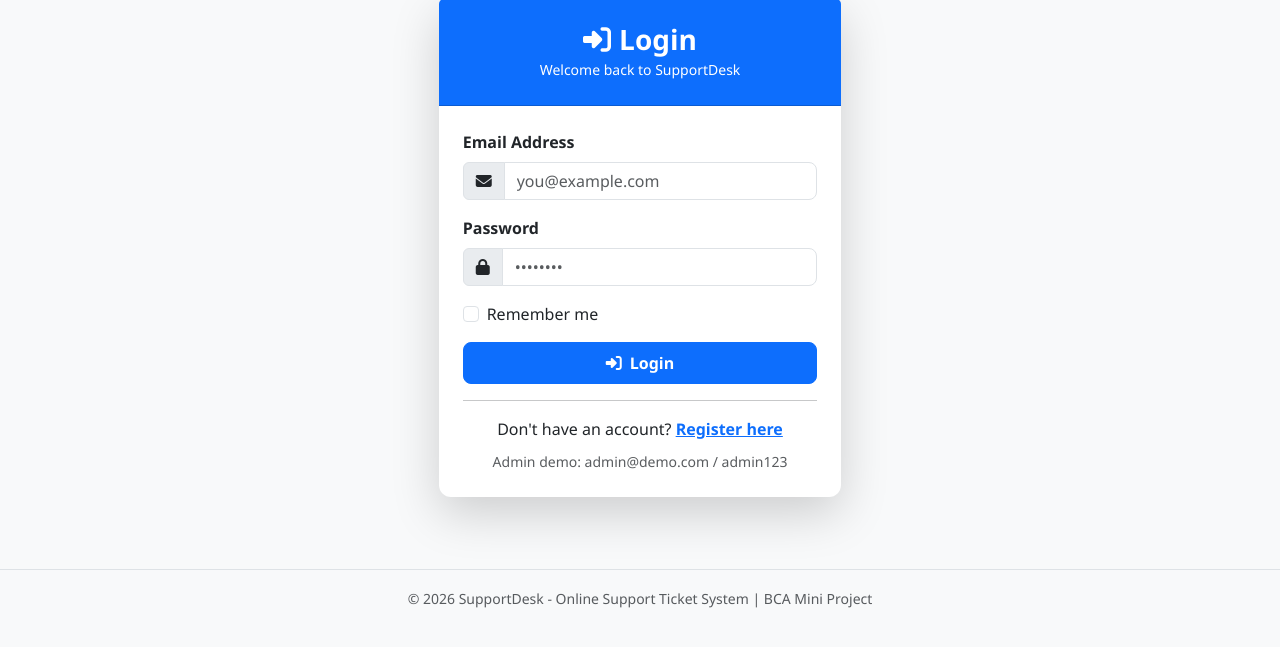
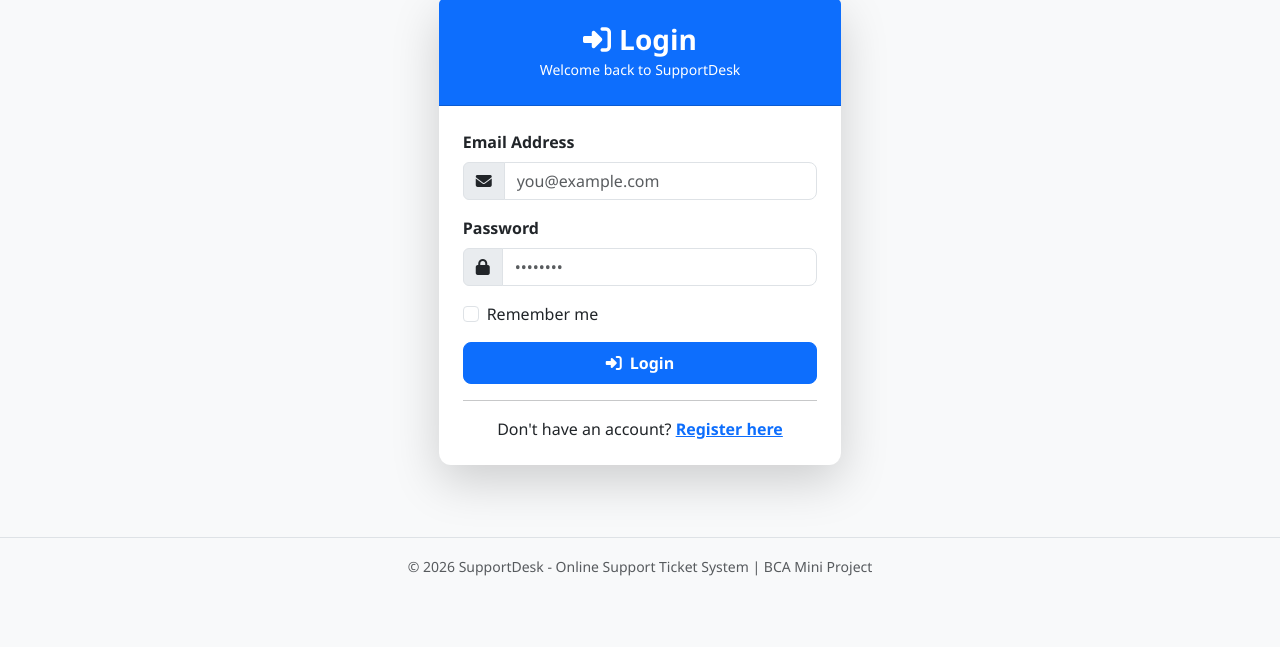
Before and after one commit to arunkumar-pro/bca-project, a Flask app: page /auth/login in a window 1280 px wide. Shown: the part 49-696 px from the top of the page. Run offline with Flask 3, Linux system fonts and the light colour scheme.

Commit message:
removed admin detaisl

```diff
--- a/templates/login.html
+++ b/templates/login.html
@@ -36,9 +36,6 @@
         <p class="text-center mb-0">
           Don't have an account? <a href="{{ url_for('auth.register') }}" class="text-primary fw-bold">Register here</a>
         </p>
-        <p class="text-center mt-2 mb-0">
-          <small class="text-muted">Admin demo: admin@demo.com / admin123</small>
-        </p>
       </div>
     </div>
   </div>
```
